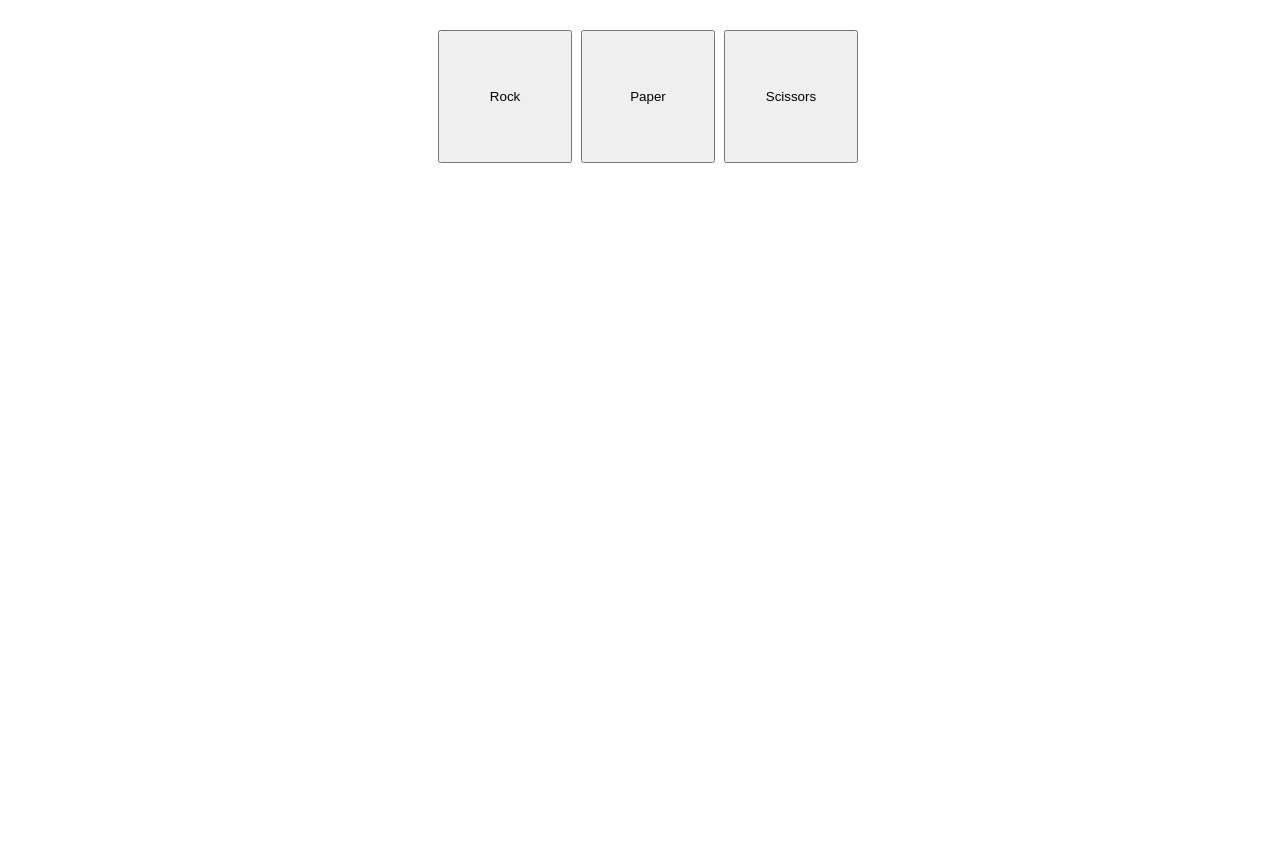
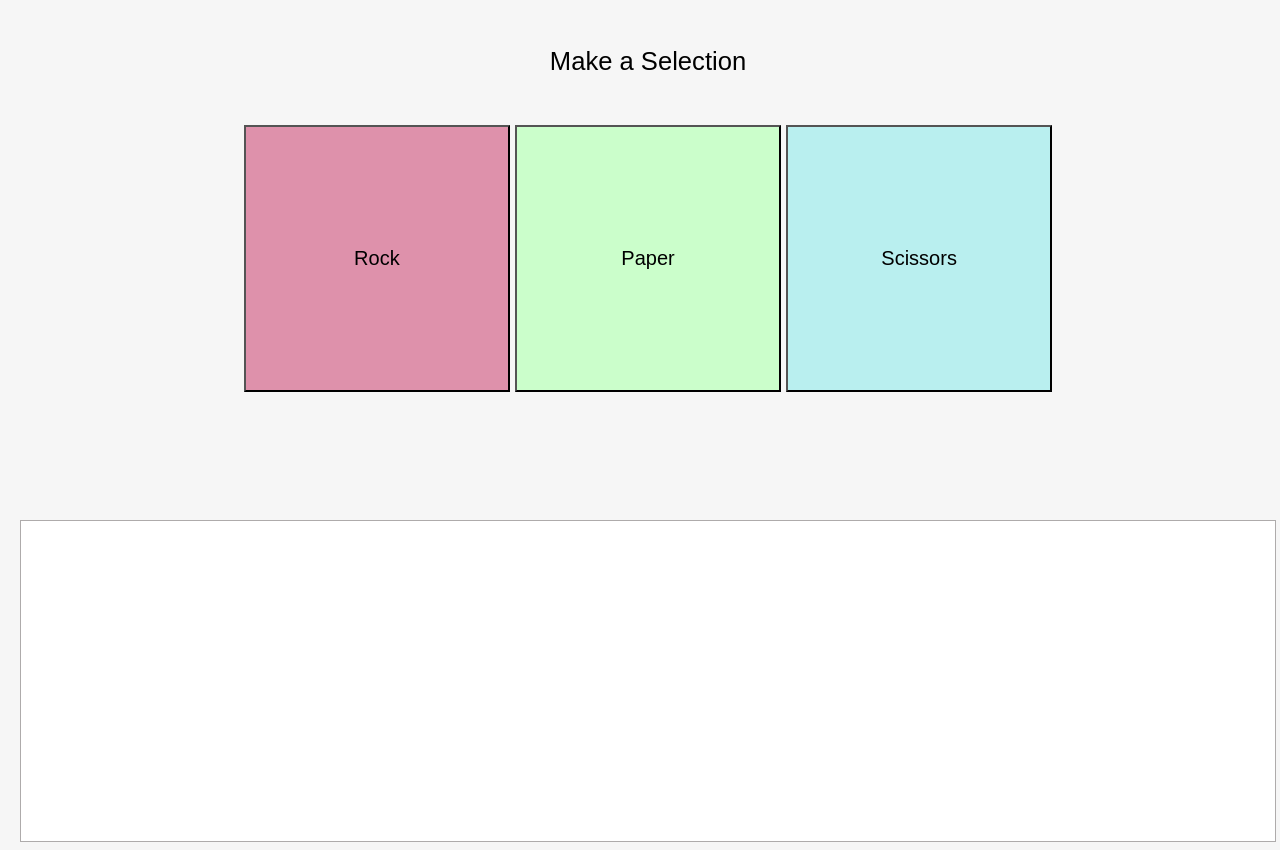
Before and after one commit to jakerjohnson94/chance, a plain HTML site: page index.html in a window 1280 px wide. Before the commit the page ends 800 px from the top, so only its background shows below. Drawn offline with Linux system fonts and the light colour scheme.

Commit message:
css adjustments

```diff
--- a/index.html
+++ b/index.html
@@ -1,33 +1,43 @@
 <!DOCTYPE html>
 <html lang="en">
+
 <head>
     <meta charset="UTF-8">
     <meta name="viewport" content="width=device-width, initial-scale=1.0">
     <meta http-equiv="X-UA-Compatible" content="ie=edge">
     <title>Jake Johnson - Game of Chance</title>
     <link rel="stylesheet" href="style.css">
+    <link href="https://fonts.googleapis.com/css?family=Rajdhani" rel="stylesheet">
     <style>
-
-
     </style>
 </head>
+<header> <h1>Make a Selection</h1></header>
 <body>
     <div class="wrap">
         <div class="button-wrapper">
-    <button onclick='playRPS("rock")'>  Rock  </button>
 
-    <button onclick='playRPS("paper")'>  Paper </button>
+            <button id="rockBtn" onclick='playRPS("rock")'>
+                <p> Rock </p>
+            </button>
 
-    <button onclick='playRPS("scissors")'>   Scissors </button>
+            <button id="paperBtn" onclick='playRPS("paper")'>
+                <p> Paper </p>
+            </button>
+
+            <button id="scissorsBtn"onclick='playRPS("scissors")'>
+                <p> Scissors </p>
+            </button>
         </div>
         <div class="wrap2">
             <div id="userOut"></div>
             <div id="cpuOut"> </div>
         </div>
+        <div class="outputWrap">
             <div id="output"></div>
 
-
+        </div>
     </div>
     <script src="script.js"></script>
 </body>
+
 </html>
--- a/script.js
+++ b/script.js
@@ -41,14 +41,16 @@ function playRPS(choice) {
   const cpuChoice = getCpuChoice();
 
   const userChoice = getUserChoice(choice);
-  console.log("cpu: " + cpuChoice + " -- usr: " + userChoice);
   const winner = decideWinner(cpuChoice, userChoice);
-  console.log(winner);
   outputMsg.textContent = winner;
-  userMsg.textContent = `You chose: ${userChoice} `;
-  cpuMsg.textContent = `The Computer chose: ${cpuChoice} `
+  userMsg.textContent = `You Chose: ${capitalizeFirstLetter(userChoice)} `;
+  cpuMsg.textContent = `The CPU Chose: ${capitalizeFirstLetter(cpuChoice)} `
   output.appendChild(outputMsg);
   userOut.appendChild(userMsg);
   cpuOut.appendChild(cpuMsg);
 
 }
+
+function capitalizeFirstLetter(str){
+   return str.charAt(0).toUpperCase()+str.slice(1)
+}
--- a/style.css
+++ b/style.css
@@ -1,26 +1,75 @@
-body,html{
+body,
+html {
   margin-top: 15px;
   width: 100%;
-  font-family: 'Courier New', Courier, monospace;
+  font-family: "Barlow Semi Condensed", sans-serif;
+  background-color: rgb(246, 246, 246);
 }
-.wrap{
+header{
   display: flex;
-  flex-flow:column wrap;
+  justify-content: center;
+  margin-bottom: 2em;
+}
+.wrap {
+  display: flex;
+  flex-flow: column wrap;
   justify-content: center;
   align-items: center;
 }
-.wrap2{
+.wrap2 {
   display: flex;
   flex-direction: column;
-
   align-items: center;
+  height: 5em;
 }
-p{ margin: 50px;
+p {
+  margin: 50px;
   text-align: right;
-
+}
+h4 {
+  font-weight: 400;
+}
+h1{
+  font-size: 1.6em;
+  font-weight: 400;
 }
 
 button{
-  width: 10em;
-  height: 10em;
+  width: 20em;
+ height: 20em;
 }
+button p {
+  text-align: center;
+  font-size: 1.5em;
+  font-weight: 500;
+}
+.button-wrapper {
+  margin-bottom: 0em;
+}
+.outputWrap {
+  margin-top: 3em;
+  display: flex;
+  justify-content: center;
+  border: 1px solid rgb(174, 171, 171);
+  width: 98%;
+  height: 20em;
+  background-color: white;
+}
+#output {
+  align-self: center;
+}
+
+
+#rockBtn{
+background-color: rgb(222, 145, 171);
+}
+#paperBtn{
+  background-color: rgb(203, 254, 203);
+}
+#scissorsBtn{
+background-color: rgba(175, 238, 238, 0.86);
+}
+
+button:hover{
+  box-shadow: 0px 0px 3px 2px rgba(203, 203, 203, 0.627);
+}
```
Lines whose indentation alone changed are shown as unchanged.
